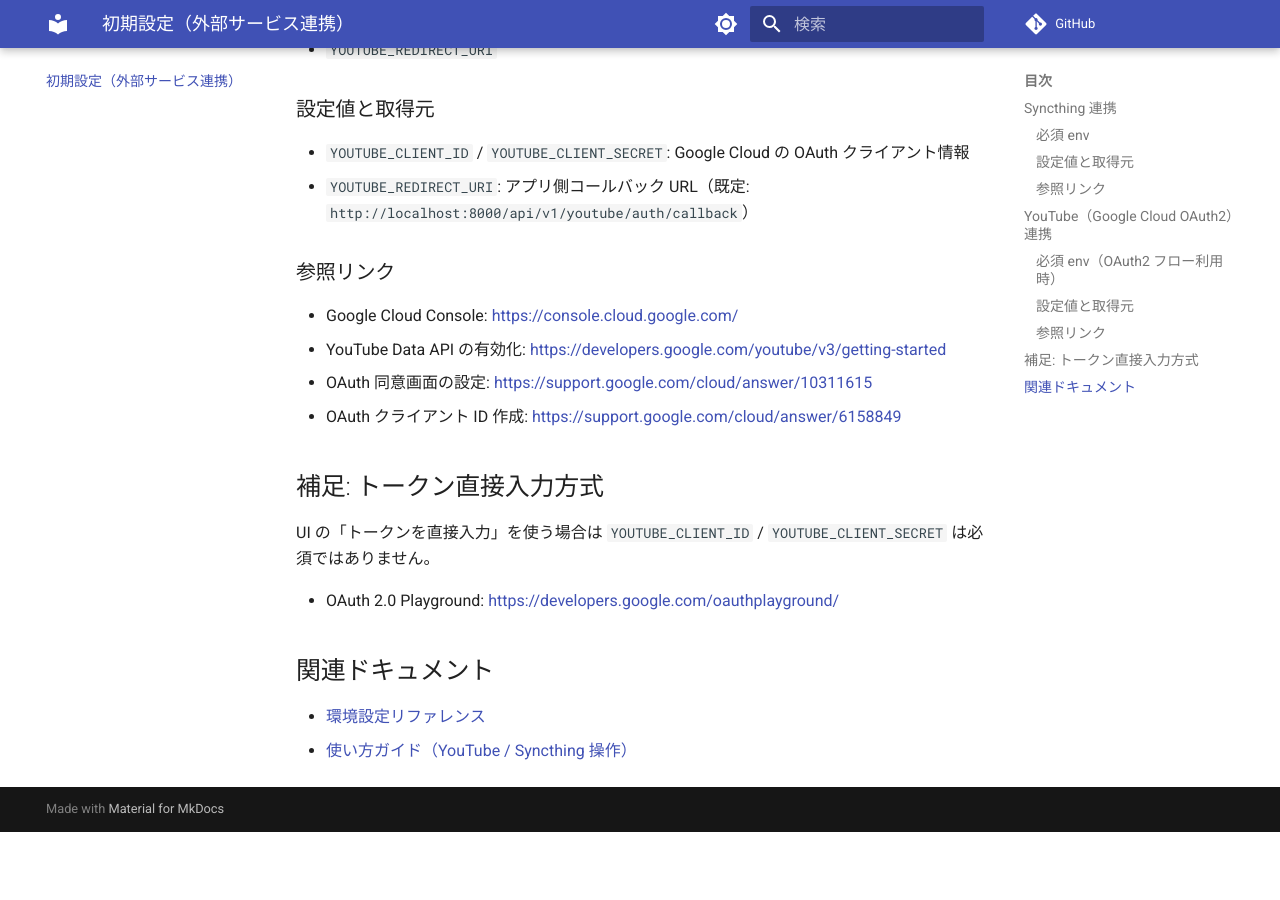
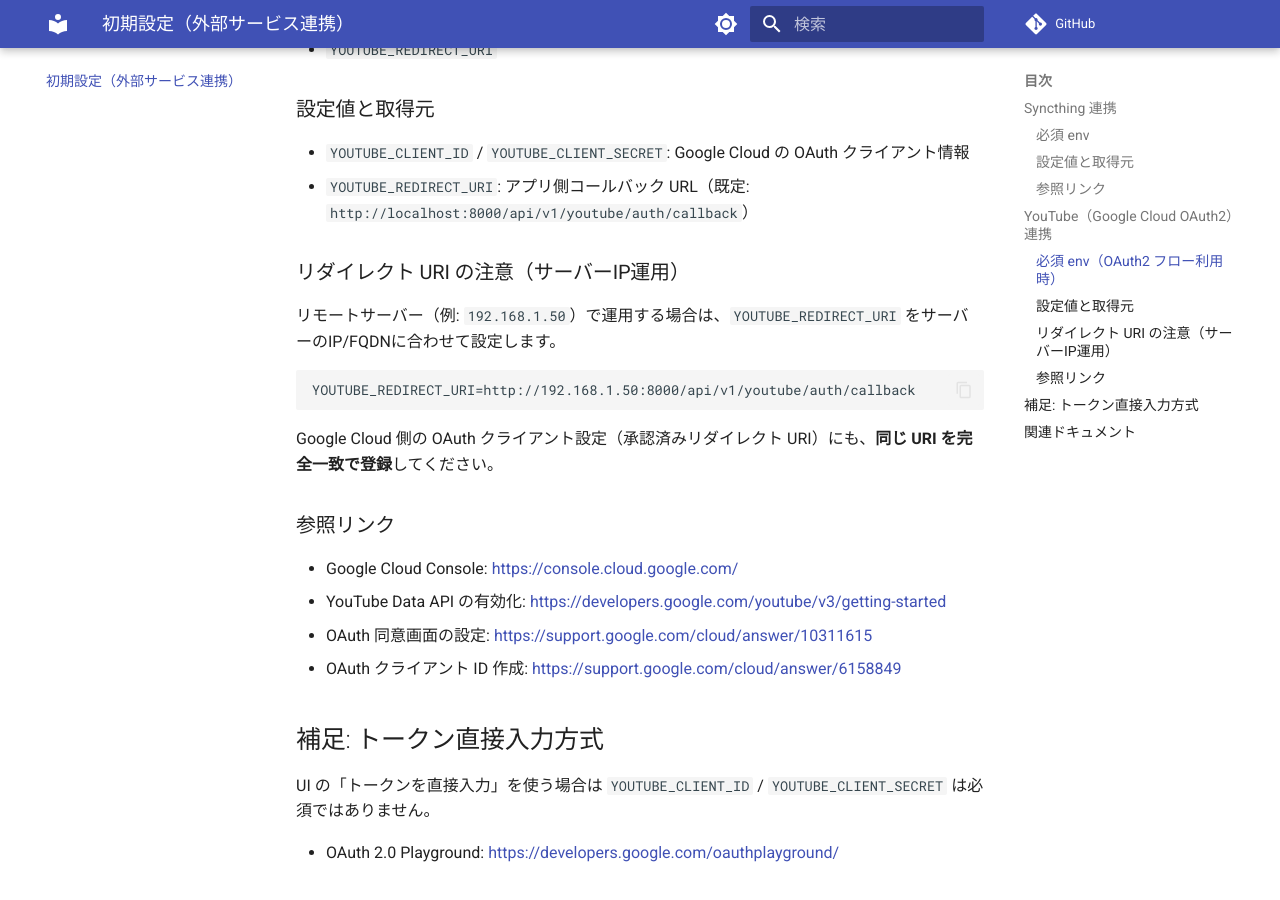
Before and after one commit to pacificbelt30/local-music-player, an MkDocs documentation site: the page built from docs/setup/external-services.md, in a window 1280 px wide and 900 px high, scrolled down 976 px. Built offline with MkDocs 1.6.1 and Material for MkDocs 9.7.7, drawn with Linux system fonts in a browser that asks for light colours; comment, search, counter and statistics services are not loaded; before the commit the page ends 1808 px from its top, so only the background shows below that.

Commit message:
docs: add OAuth redirect URI guidance for server IP deployments

````diff
--- a/docs/deployment/configuration.md
+++ b/docs/deployment/configuration.md
@@ -59,6 +59,8 @@
 | `YOUTUBE_CLIENT_SECRET` | `""` | OAuth2 クライアントシークレット |
 | `YOUTUBE_REDIRECT_URI` | `http://localhost:8000/api/v1/youtube/auth/callback` | OAuth2 コールバック URI |
 
+`YOUTUBE_REDIRECT_URI` は、ブラウザからアクセスするホスト名（`localhost` / サーバーIP / FQDN）に合わせて設定してください。Google Cloud 側の承認済みリダイレクト URI と完全一致が必要です。
+
 ### 変換・リソース制御
 
 | 変数名 | デフォルト | 説明 |
--- a/docs/setup/external-services.md
+++ b/docs/setup/external-services.md
@@ -33,6 +33,17 @@
 - `YOUTUBE_CLIENT_ID` / `YOUTUBE_CLIENT_SECRET`: Google Cloud の OAuth クライアント情報
 - `YOUTUBE_REDIRECT_URI`: アプリ側コールバック URL（既定: `http://localhost:8000/api/v1/youtube/auth/callback`）
 
+
+### リダイレクト URI の注意（サーバーIP運用）
+
+リモートサーバー（例: `192.168.1.50`）で運用する場合は、`YOUTUBE_REDIRECT_URI` をサーバーのIP/FQDNに合わせて設定します。
+
+```dotenv
+YOUTUBE_REDIRECT_URI=http://192.168.1.50:8000/api/v1/youtube/auth/callback
+```
+
+Google Cloud 側の OAuth クライアント設定（承認済みリダイレクト URI）にも、**同じ URI を完全一致で登録**してください。
+
 ### 参照リンク
 
 - Google Cloud Console: <https://console.cloud.google.com/>
````
